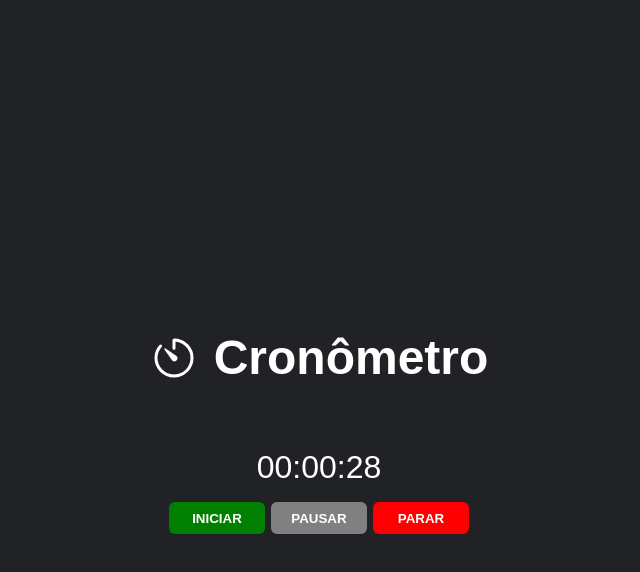
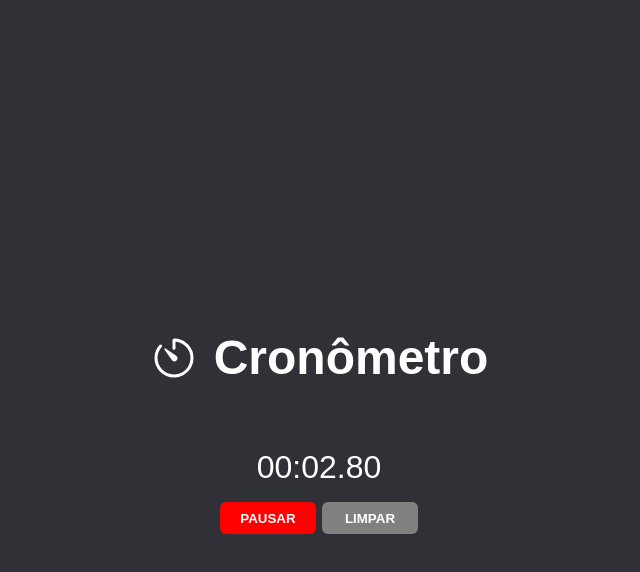
Before and after one commit to alancamposdev/cronometro, a plain HTML site: page index.html in a window 1280 px wide. Both pictures are taken after a click on the button "INICIAR". Shown: the whole page, without its empty margins (329-969 px from the left). Drawn offline with nearby package versions, Linux system fonts and the light colour scheme.

Commit message:
js comcluido

```diff
--- a/index.html
+++ b/index.html
@@ -3,31 +3,28 @@
 
 <head>
   <title>Cronômetro</title>
-  <meta charset="UTF-8">
-  <meta http-equiv="X-UA-Compatible" content="IE=edge">
-  <meta name="viewport" content="width=device-width, initial-scale=1.0">
-  <!--SEO-->
+  <meta charset="UTF-8" />
+  <meta http-equiv="X-UA-Compatible" content="IE=edge" />
+  <meta name="viewport" content="width=device-width, initial-scale=1.0" />
   <meta name="Author" content="Alan Campos" />
   <meta name="description" content="cronômetro" />
   <meta name="keywords" content="DevAlanCampos, treino, desenvolvedor web, html, css, JavaScript" />
-  <!--Styles-->
-  <link rel="stylesheet" href="style.css">
+  <link rel="stylesheet" href="style.css" />
 </head>
 
 <body>
-
   <div class="container flex-center">
     <div class="banner flex-center">
       <ion-icon name="timer-outline"></ion-icon>
       <h1>Cronômetro</h1>
     </div>
     <div class="timer flex-center">
-      <div class="timer-number">00:00:00</div>
+      <div class="cronometro" id="cronometro">00:00:00</div>
       <div class="timer-content flex-center">
-        <button class="btn-start" onclick="start()">iniciar</button>
-        <button class="btn-pause" onclick="pause()">pausar</button>
-        <button class="btn-stop" onclick="stop()">parar</button>
-
+        <button class="btn btn-start" onclick="startStop(this)">
+          iniciar
+        </button>
+        <button class="btn btn-reset" onclick="reset()">Limpar</button>
       </div>
     </div>
   </div>
@@ -37,4 +34,5 @@
   <!-- Main JS-->
   <script src="script.js"></script>
 </body>
+
 </html>
--- a/script.js
+++ b/script.js
@@ -1,40 +1,49 @@
-let tela= document.querySelector('.timer-number');
-let hr = 0;
-let min = 0;
-let seg = 0;
-let intervalo;
+var chrono;
+var isOn = false;
+var cronometro = document.querySelector("#cronometro");
 
-function start(){
-  intervalo = setInterval(watch,100);
-}
-function pause(){
-  clearInterval(intervalo)
-}
-function stop(){
-  clearInterval(intervalo);
-  seg = 0;
-  min = 0;
-  tela.innerText = `00:00:00`
+function startStop(btn) {
+  if (!isOn) {
+    inicial = new Date();
+    chrono = setInterval(timer, 10);
+    isOn = true;
+    btn.innerHTML = "Pausar";
+    btn.style.backgroundColor = "red";
+    document.getElementById("btnLimpar").disabled = true;
+  } else {
+    clearInterval(chrono);
+    isOn = false;
+    btn.innerHTML = "Iniciar";
+    btn.style.backgroundColor = "green";
+    document.getElementById("btnLimpar").disabled = false;
+  }
 }
 
+function reset() {
+  cronometro.innerHTML = "00:00:00";
+}
 
-function twoDigits(digito){
-  if(digito < 10){
-    return('0'+ digito)
-  }
-  else{
-    return(digito)
-  }
+//temporizador
+function timer() {
+  let atual = new Date(); //cada instante
+  //tempo (cro) = atual - inicial
+  let crono = atual - inicial; //milisegundos transcorridos.
+  cr = new Date();
+  cr.setTime(crono);
+  //obtem os os dados para a exibição
+  ms = cr.getMilliseconds(); //milisegundos
+  ms = ms / 10; //centésimos de segundo.
+  ms = Math.round(ms); //arredondar os centésimos
+  sec = cr.getSeconds(); //segundos
+  min = cr.getMinutes(); //minutos
+
+
+  //ajusta a exibição com dois dígitos
+  ( ms < 10) ?  ms = "0" + ms  : ms;
+  (sec < 10) ? sec = "0" + sec : sec;
+  (min < 10) ? min = "0" + min : min;
+
+  //atualiza o visor
+  // cronometro.innerHTML = hr + ": "+ min + ":" + sec + "." + ms;
+  cronometro.innerHTML = `${min}:${sec}.${ms}`;
 }
-function watch(){
-  seg++
-  if(seg == 60){
-    min++
-    seg = 0
-    if(min == 60){
-      min= 0
-      hr++
-    }
-  }
-  tela.innerText =`${twoDigits(hr)}:${twoDigits(min)}:${twoDigits(seg)}`
-}
--- a/style.css
+++ b/style.css
@@ -5,7 +5,7 @@ body {
   display: flex;
   align-items: center;
   justify-content: center;
-  background-color: #202225;
+  background: #2f3136;
   color: #fff;
 }
 .container {
@@ -32,7 +32,7 @@ body {
 .timer {
   flex-direction: column;
 }
-.timer-number {
+.cronometro {
   font-size: 2rem;
   margin: 1rem 0;
 }
@@ -56,9 +56,6 @@ body {
 .btn-start {
   background-color: green;
 }
-.btn-pause {
+.btn-reset {
   background-color: gray;
 }
-.btn-stop {
-  background-color: red;
-}
```
